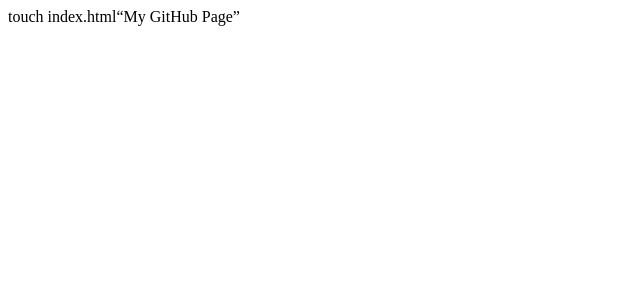
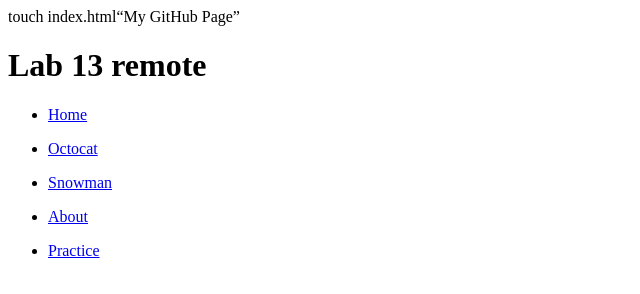
Before and after one commit to SilverMew22/Lab-13, a plain HTML site: page index.html in a window 1280 px wide. Shown: the whole page, without its empty margins (0-640 px from the left). Drawn offline with Linux system fonts and the light colour scheme.

Commit message:
add an index page

```diff
--- a/index.html
+++ b/index.html
@@ -1 +1,17 @@
 touch index.html“My GitHub Page”
+<!DOCTYPE html>
+<html lang="en" dir="ltr">
+  <head>
+    <meta charset="utf-8">
+    <title>Lab 13 remote</title>
+  </head>
+  <body>
+    <h1>Lab 13 remote</h1>
+<ul><li><a href ="index.html"> Home</a></li></ul>
+<ul><li><a href ="http://octodex.github.com/"> Octocat</a></li></ul>
+<ul><li><a href ="http://unicodesnowmanforyou.com/"> Snowman</a></li></ul>
+<ul><li><a href ="about.html"> About</a></li></ul>
+<ul><li><a href ="practice.html"> Practice</a></li></ul>
+
+  </body>
+</html>
```
